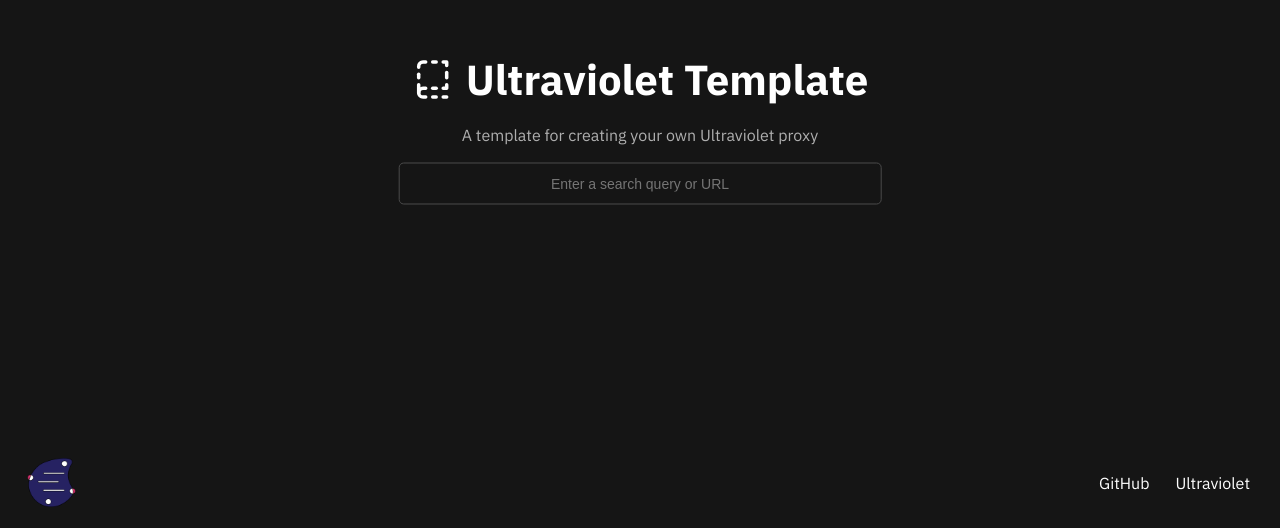
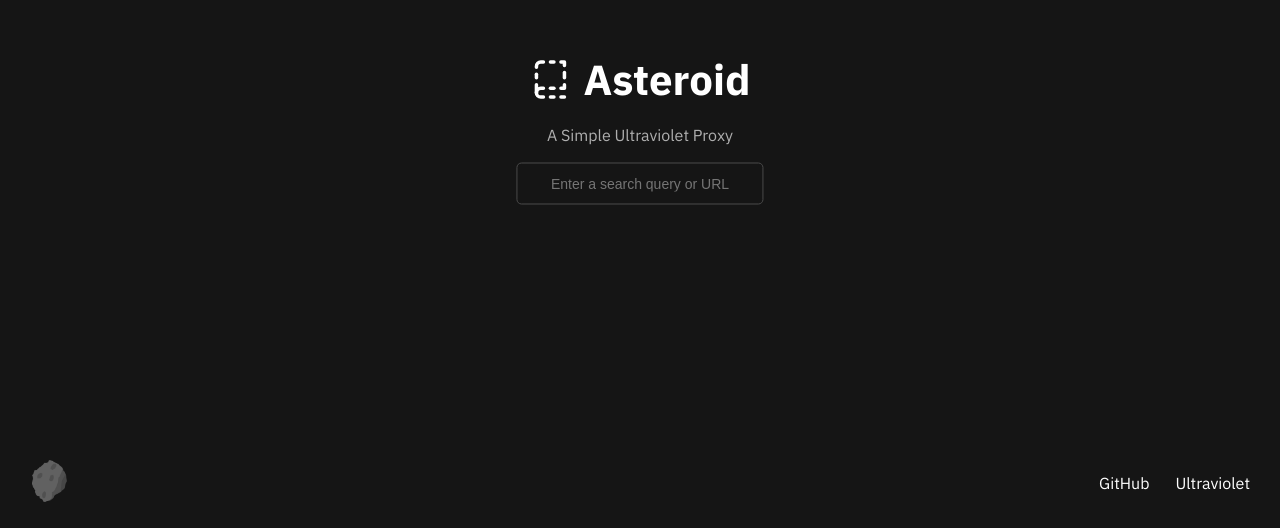
Before and after one commit to aaabbb4325/asteroid, a plain HTML site: page index.html in a window 1280 px wide. Shown: the part 272-800 px from the top of the page. Drawn offline with Linux system fonts and the light colour scheme.

Commit message:
Update index.html

```diff
--- a/index.html
+++ b/index.html
@@ -5,7 +5,7 @@
   <meta charset="UTF-8">
   <meta name="viewport" content="width=device-width, initial-scale=1.0">
   <link rel="shortcut icon" href="./assets/ultraviolet.png" type="image/png">
-  <title>Ultraviolet</title>
+  <title>Asteroid - Ultraviolet</title>
 
   <!-- Meta tags for SEO -->
   <meta property="og:title" content="Ultraviolet">
@@ -46,19 +46,19 @@
         <path d="M8 22H6.5a2.5 2.5 0 0 1 0-5H8" />
         <path d="M4 5v-.5A2.5 2.5 0 0 1 6.5 2H8" />
       </svg>
-      Ultraviolet Template
+      Asteroid
     </h1>
-    <p class="description">A template for creating your own Ultraviolet proxy</p>
+    <p class="description">A Simple Ultraviolet Proxy</p>
     <input type="text" class="input" placeholder="Enter a search query or URL">
   </div>
 
   <div class="footer">
     <div>
-      <img src="./assets/ultraviolet.png" class="logo">
+      <img src="./assets/icon.png" class="logo">
     </div>
 
     <div>
-      <a href="https://github.com/proudparrot2/ultraviolet" target="_blank">GitHub</a>
+      <a href="https://github.com/aaabbb4325/asteroid2" target="_blank">GitHub</a>
       <a href="https://github.com/titaniumnetwork-dev/ultraviolet" target="_blank">Ultraviolet</a>
     </div>
   </div>
```
